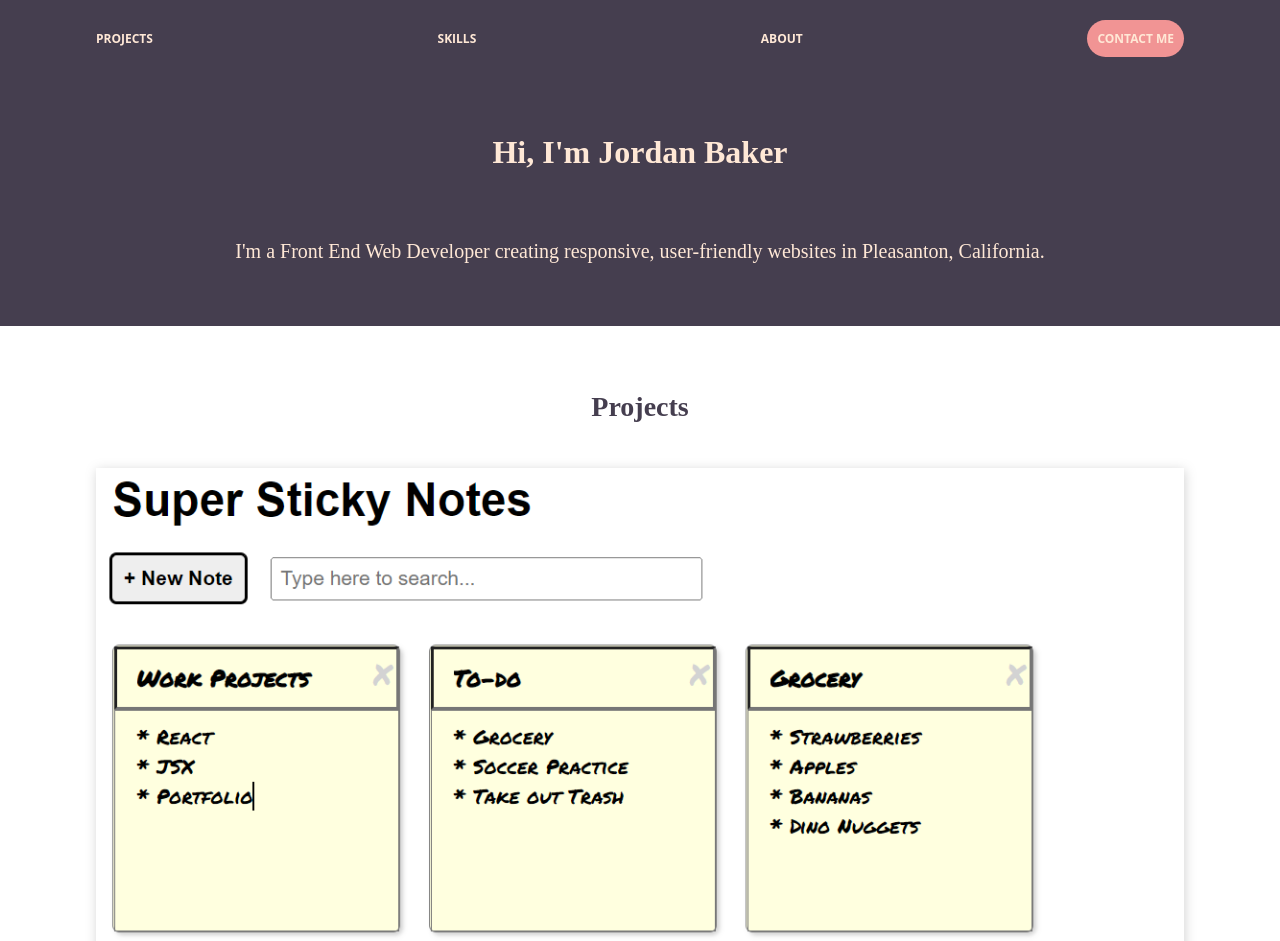
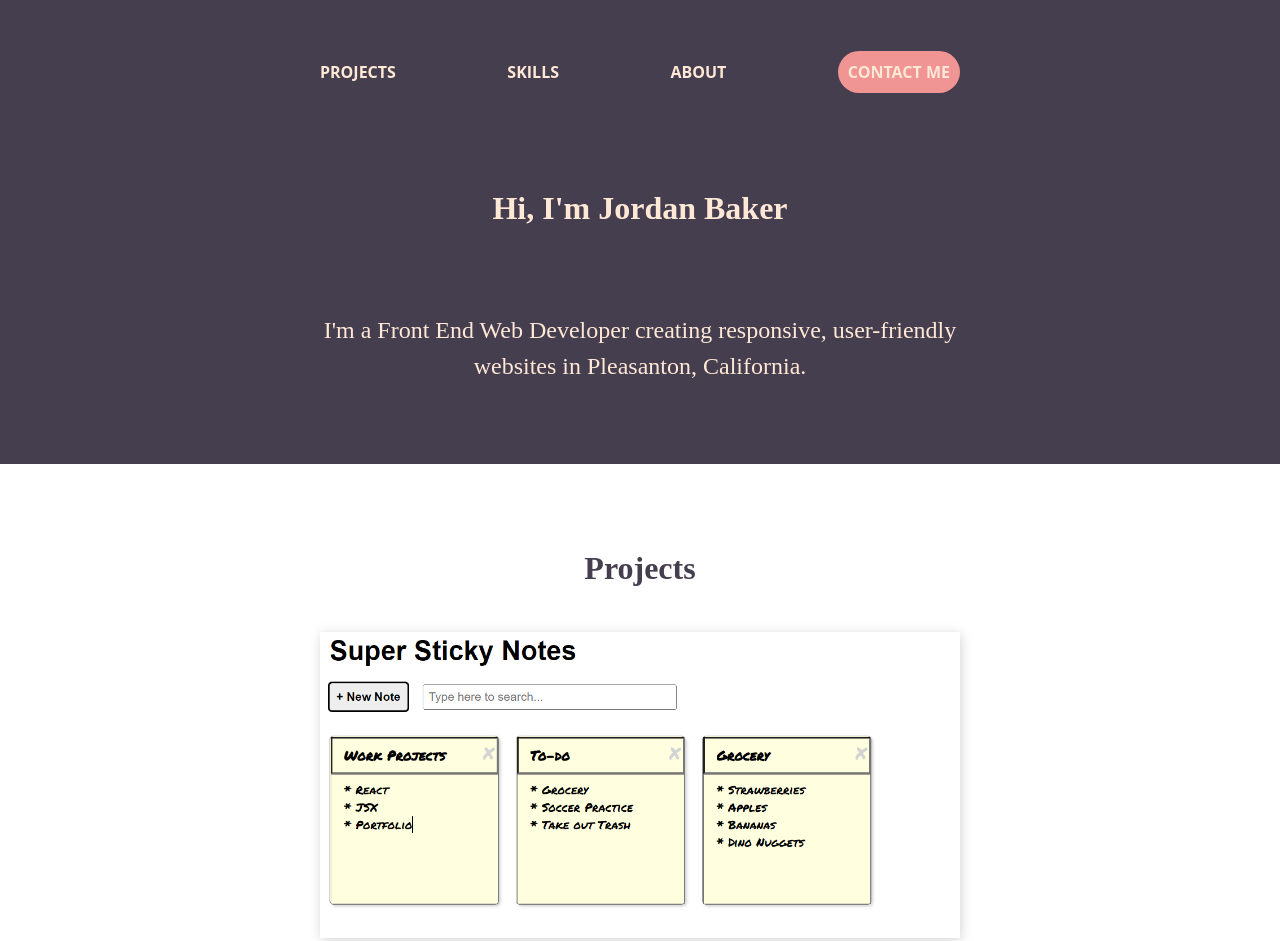
Before and after one commit to jk-baker/portfolio-project, a website built with Parcel: page index.html in a window 1280 px wide. Shown: the top 941 px of the page. Built offline with nearby package versions, Linux system fonts and the light colour scheme.

```diff
--- a/css/main.css
+++ b/css/main.css
@@ -521,7 +521,74 @@
    Modify as content requires.
    ========================================================================== */
 
-@media only screen and (min-width: 35em) {
+@media only screen and (min-width: 768px) {
+  /* Tablet styles here */
+
+  /* General Styles */
+  .content-wrapper {
+    max-width: 640px;
+  }
+
+  /* font styles */
+  h1 {
+    font-size: 2.5rem;
+  }
+
+  h2 {
+    font-size: 1.5rem;
+  }
+
+  h3 {
+    font-size: 2rem;
+  }
+
+  h4 {
+    font-size: 1.25rem;
+  }
+
+  h5 {
+    font-size: 1.5rem;
+  }
+
+  header nav ul li {
+    font-size: 1rem;
+  }
+
+  /* element margin */
+
+  header {
+    padding-top: 60px;
+    padding-bottom: 80px;
+  }
+
+  nav {
+    margin: 0 0 80px 0;
+  }
+
+  #work {
+    padding-top: 80px;
+  }
+
+  #skills {
+    padding-bottom: 80px;
+  }
+
+  footer {
+    padding: 140px 0 80px 0;
+  }
+
+  #about {
+    padding: 80px 0;
+  }
+
+  h2 {
+    margin-top: 80px;
+  }
+
+}
+
+
+   @media only screen and (min-width: 35em) {
   /* Style adjustments for viewports that meet the condition */
 }
 
```
